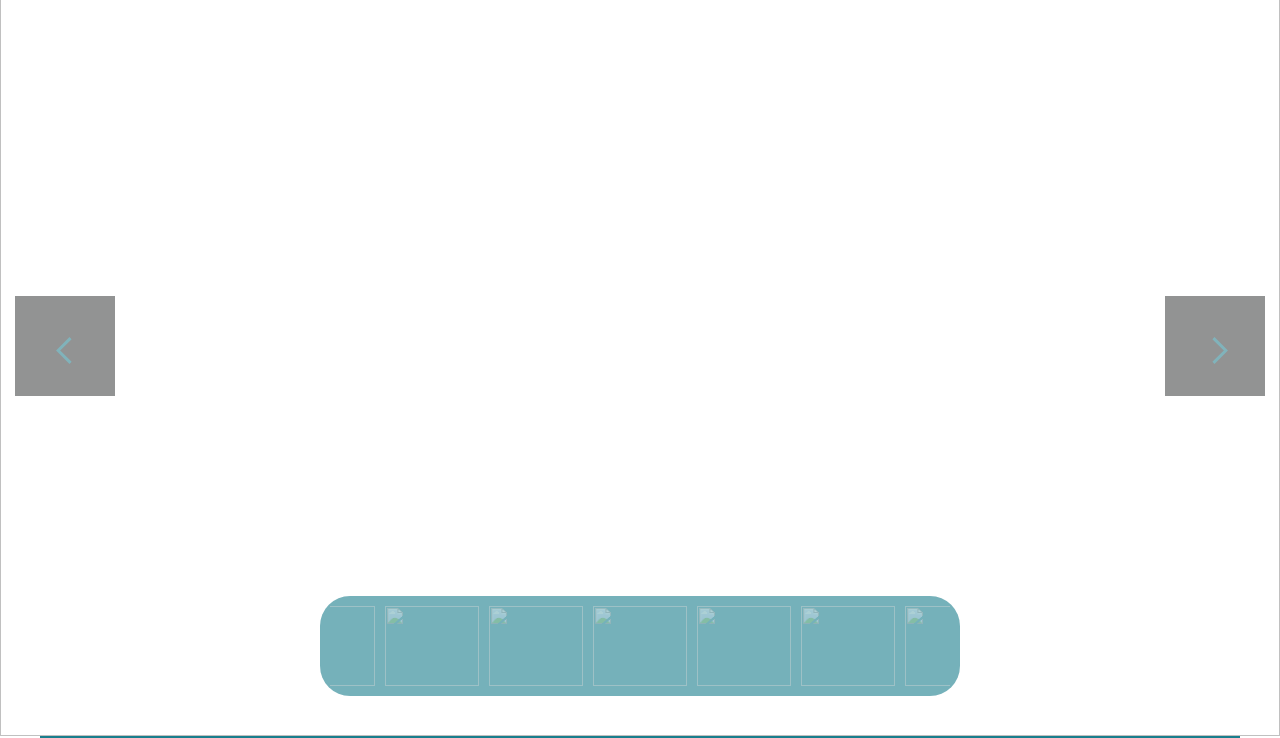
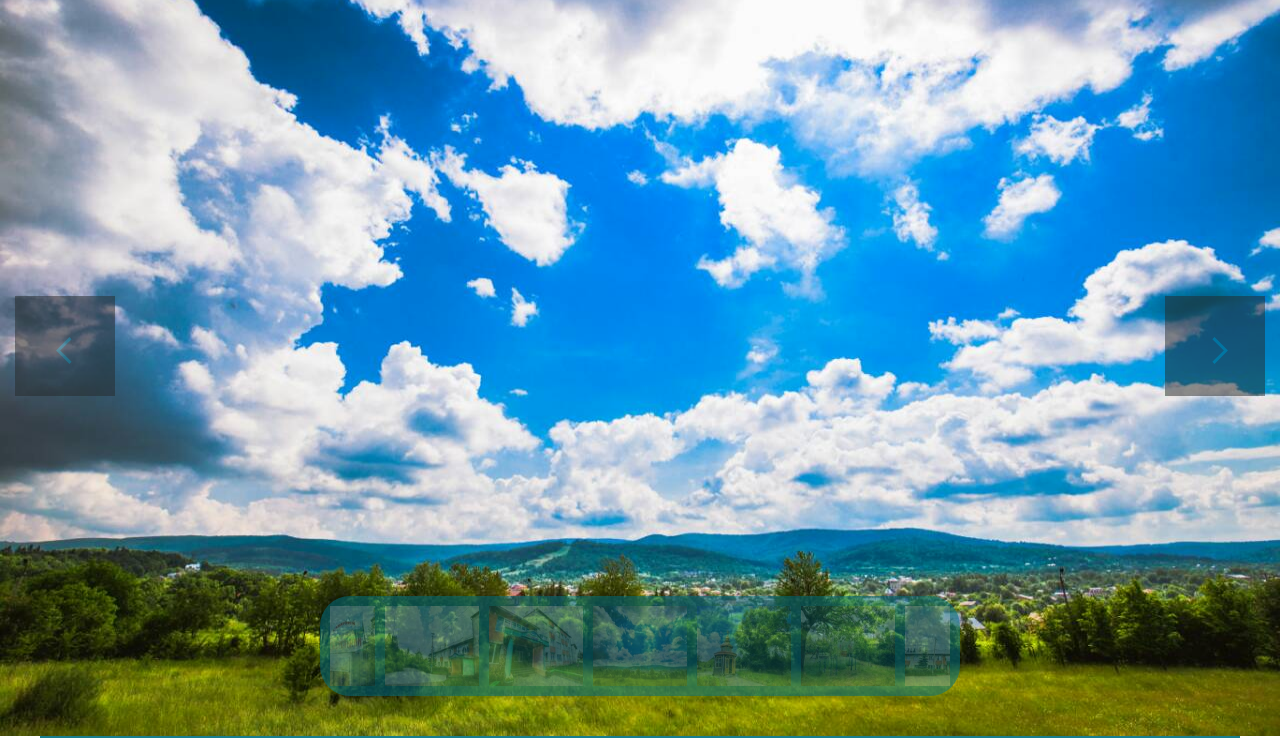
Before and after one commit to VadymBoguslavsky/test_adriver, a plain HTML site: page index.html in a window 1280 px wide. Shown: the part 64-802 px from the top of the page. Drawn offline with nearby package versions, Linux system fonts and the light colour scheme; files whose address does not match are found by name; a web font is replaced by a local one.

Commit message:
Files views

```diff
--- a/index.html
+++ b/index.html
@@ -47,23 +47,23 @@
     <div class="slider__wrapper">
       <div class="main__wrapper">
         <div class="main_slider">
-          <img src="img/full/1 (30).jpg" alt="">
-          <img src="img/full/1 (1).jpg" alt="">
-          <img src="img/full/1 (3).jpg" alt="">
-          <img src="img/full/1.jpg" alt="">
-          <img src="img/full/1 (5).jpg" alt="">
-          <img src="img/full/1 (6).jpg" alt="">
-          <img src="img/full/1 (7).jpg" alt="">
+          <img src="assets/img/full/1 (30).jpg" alt="">
+          <img src="assets/img/full/1 (1).jpg" alt="">
+          <img src="assets/img/full/1 (3).jpg" alt="">
+          <img src="assets/img/full/1.jpg" alt="">
+          <img src="assets/img/full/1 (5).jpg" alt="">
+          <img src="assets/img/full/1 (6).jpg" alt="">
+          <img src="assets/img/full/1 (7).jpg" alt="">
         </div>
       </div>
       <div class="slider2">
-        <img class="slider2__items" src="img/mini/1 (30).jpg" alt="">
-        <img class="slider2__items" src="img/mini/1 (1).jpg" alt="">
-        <img class="slider2__items" src="img/mini/1 (3).jpg" alt="">
-        <img class="slider2__items" src="img/mini/1.jpg" alt="">
-        <img class="slider2__items" src="img/mini/1 (5).jpg" alt="">
-        <img class="slider2__items" src="img/mini/1 (6).jpg" alt="">
-        <img class="slider2__items" src="img/mini/1 (7).jpg" alt="">
+        <img class="slider2__items" src="assets/img/mini/1 (30).jpg" alt="">
+        <img class="slider2__items" src="assets/img/mini/1 (1).jpg" alt="">
+        <img class="slider2__items" src="assets/img/mini/1 (3).jpg" alt="">
+        <img class="slider2__items" src="assets/img/mini/1.jpg" alt="">
+        <img class="slider2__items" src="assets/img/mini/1 (5).jpg" alt="">
+        <img class="slider2__items" src="assets/img/mini/1 (6).jpg" alt="">
+        <img class="slider2__items" src="assets/img/mini/1 (7).jpg" alt="">
       </div>
     </div>
     <section class="about">
```
Also changed, not shown: assets/img/files/vodaphone.png (renamed from assets/img/files/770834223833601089.png).
